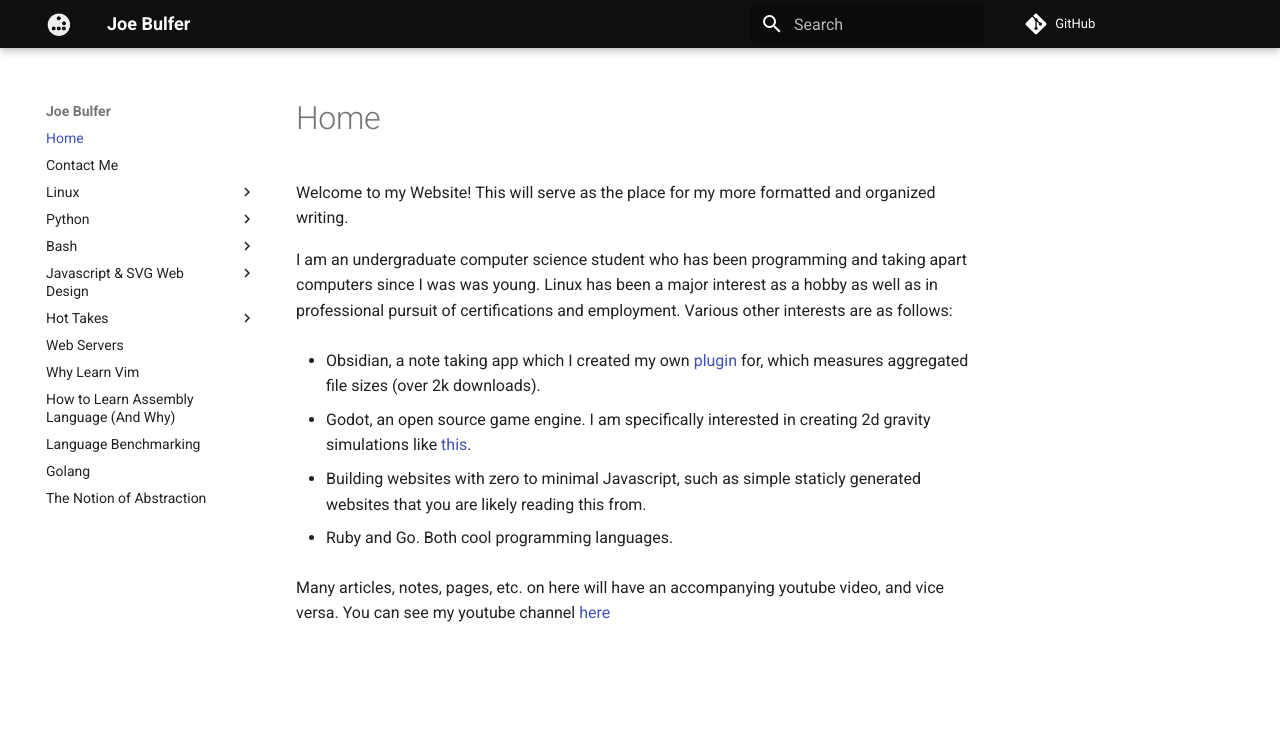
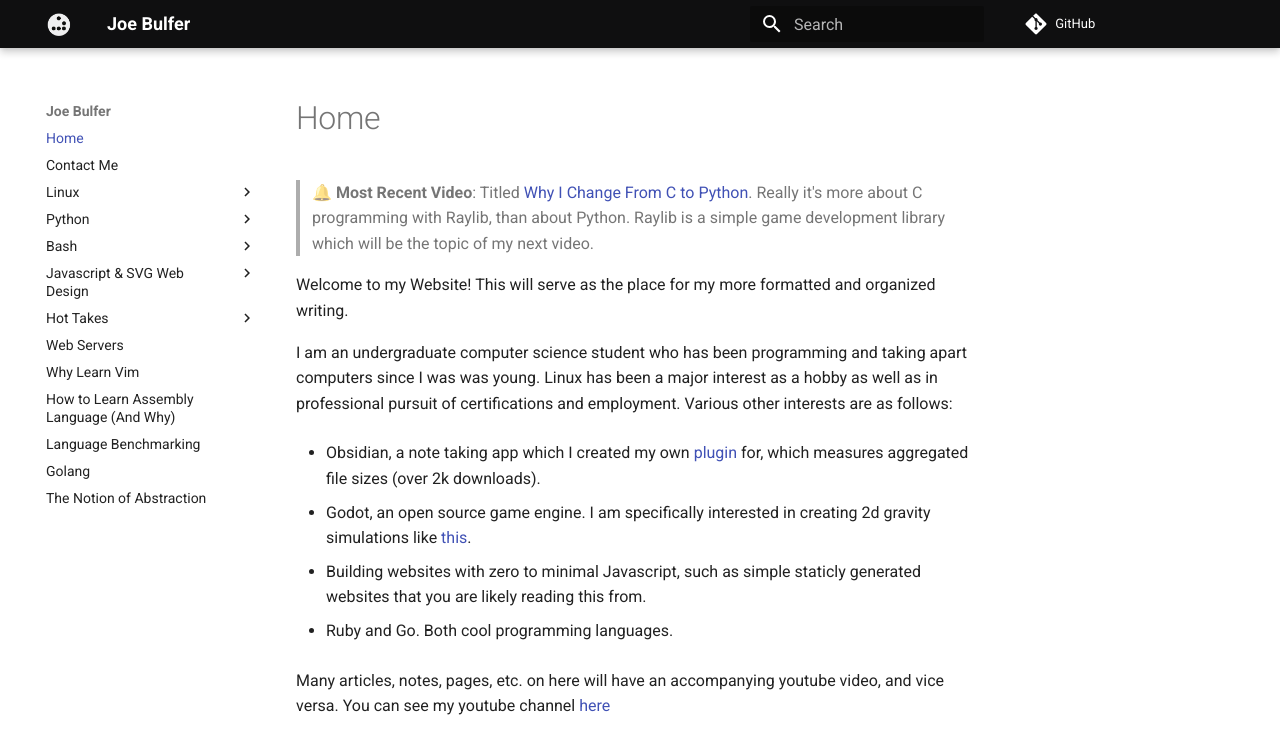
Before and after one commit to Joe-Bulfer/joebulfer.com, an MkDocs documentation site: the page built from docs/index.md, in a window 1280 px wide. Shown: the top 754 px of the page. Built offline with MkDocs 1.6.1 and Material for MkDocs 9.7.7, drawn with Linux system fonts in a browser that asks for light colours; comment, search, counter and statistics services are not loaded.

Commit message:
added most recent video link to home page

```diff
--- a/docs/index.md
+++ b/docs/index.md
@@ -1,3 +1,5 @@
+> 🔔 **Most Recent Video**: Titled [Why I Change From C to Python](https://youtu.be/pgIV4jQuckk?si=Lnp_1J5so5-Oegw1). Really it's more about C programming with Raylib, than about Python. Raylib is a simple game development library which will be the topic of my next video.
+
 Welcome to my Website! This will serve as the place for my more formatted and organized writing.
 
 I am an undergraduate computer science student who has been programming and taking apart computers since I was was young. Linux has been a major interest as a hobby as well as in professional pursuit of certifications and employment. Various other interests are as follows:
```
Also changed, not shown: callout-emojis-boilerplate.md (+2 -0 lines).
